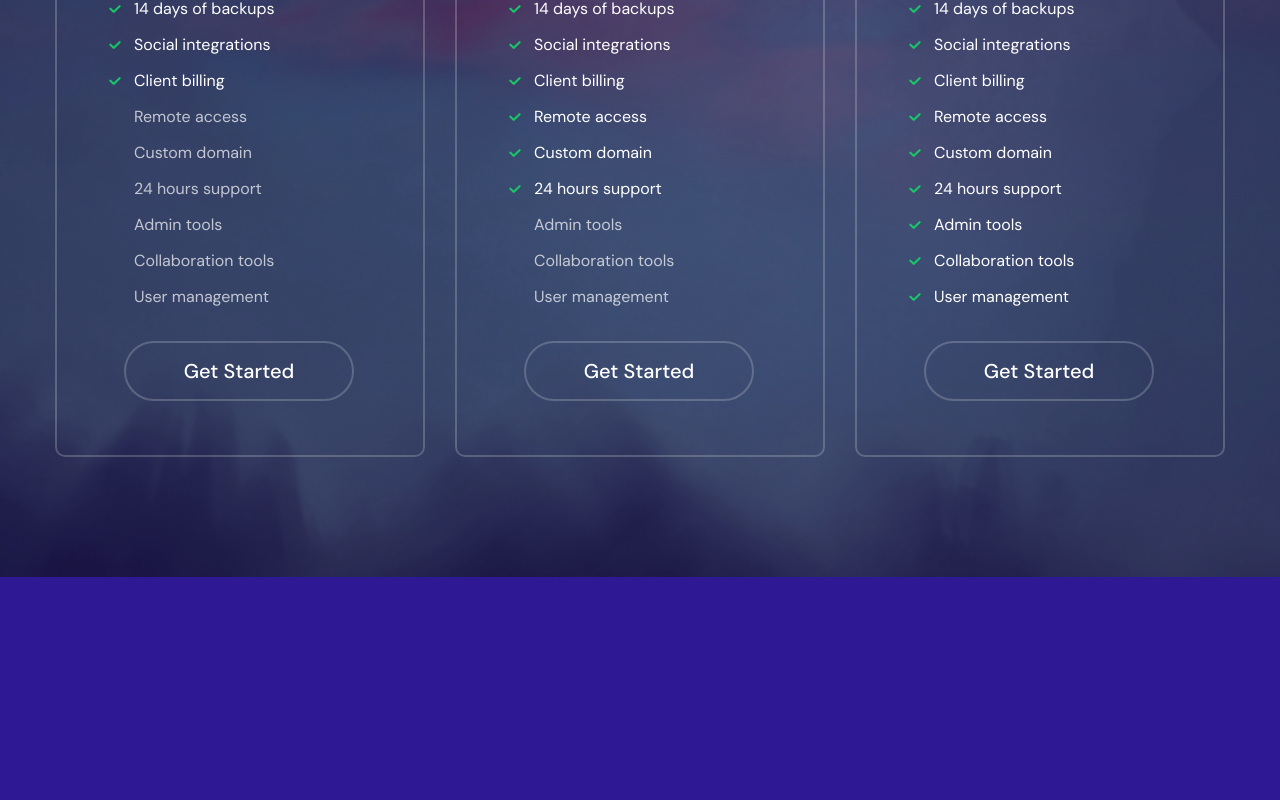
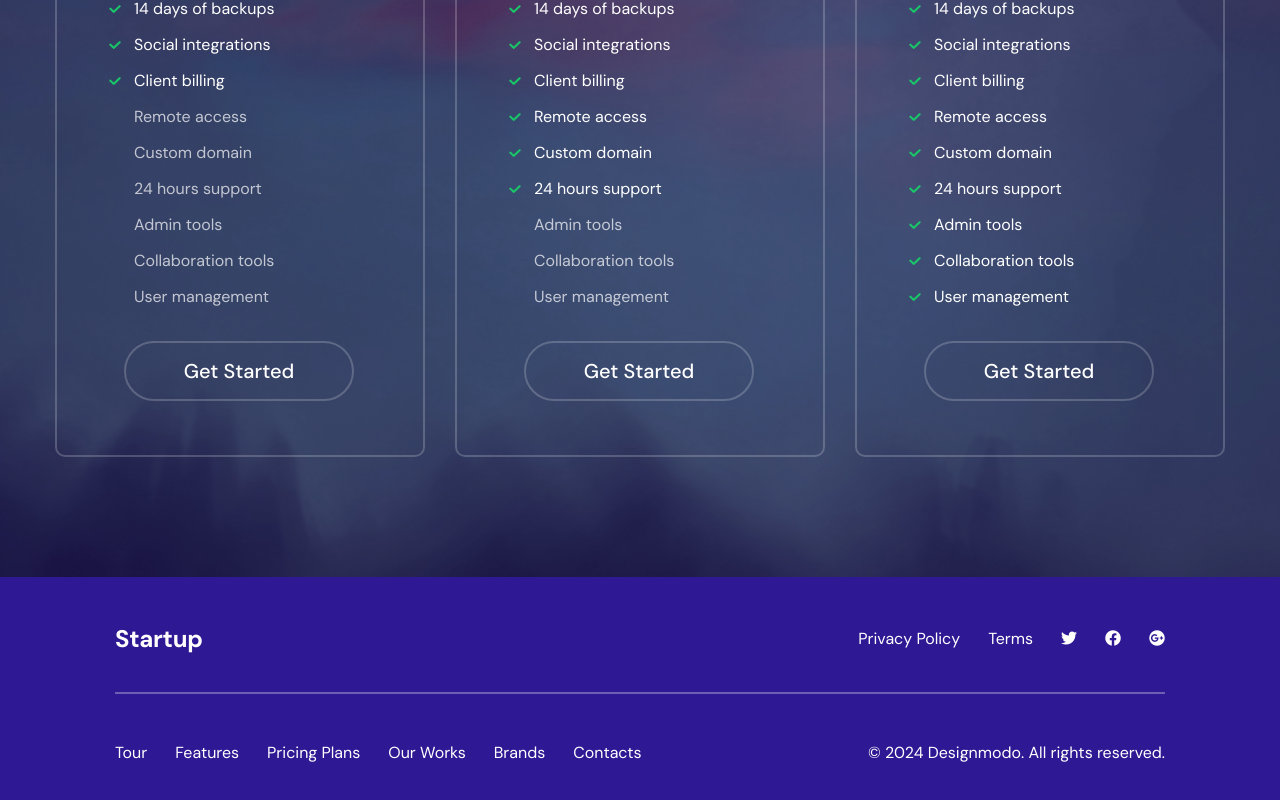
Before and after one commit to Colard/designers-landing, a React (Vite) app: page / in a window 1280 px wide. Shown: the part 7641-8441 px from the top of the page. Before the commit the page ends 8218 px from the top, so only its background shows below. Built offline with nearby package versions, Linux system fonts and the light colour scheme.

Commit message:
create footer

```diff
--- a/src/App.tsx
+++ b/src/App.tsx
@@ -2,6 +2,7 @@ import CallToAction from "./Sections/CallToAction/CallToAction";
 import Contact from "./Sections/Contact/Contact";
 import Content from "./Sections/Content/Content";
 import Features from "./Sections/Features/Features";
+import Footer from "./Sections/Footer/Footer";
 import FormPage from "./Sections/FormPage/FormPage";
 import Header from "./Sections/Header/Header";
 import Hero from "./Sections/Hero/Hero";
@@ -15,17 +16,18 @@ function App() {
     <>
       <Header />
       <main>
-        <Hero />
-        <Content />
-        <Features />
-        <FormPage />
-        <Testimonial />
-        <CallToAction />
-        <ShowCase />
-        <Team />
-        <Contact />
-        <PricingTable />
+        <Hero id="hero"/>
+        <Content id="content"/>
+        <Features id="features"/>
+        <FormPage id="form-page"/>
+        <Testimonial id="testimonial"/>
+        <CallToAction id="call-to-action"/>
+        <ShowCase id="show-case"/>
+        <Team id="team"/>
+        <Contact id="contact"/>
+        <PricingTable id="pricing-table"/>
       </main>
+      <Footer />
     </>
   );
 }
--- /dev/null
+++ b/src/Sections/Footer/Footer.module.scss
@@ -0,0 +1,42 @@
+.footer {
+  padding: 4.9rem 11.5rem 4.4rem 11.5rem;
+  font-size: 1.6rem;
+  font-weight: 400;
+  line-height: 2.6rem;
+  color: var(--white);
+  background-color: var(--footer);
+  a {
+    color: var(--white);
+    transition: all 0.3s ease;
+
+    &:hover {
+      opacity: 0.6;
+    }
+}
+
+  &__row {
+    display: flex;
+    align-items: top;
+    justify-content: space-between;
+  }
+
+  hr {
+    width: 100%;
+    height: 0.2rem;
+    background-color: var(--white);
+    opacity: 0.3;
+    margin-top: 4rem;
+    margin-bottom: 4.6rem;
+  }
+
+  &__project-name {
+    font-size: 2.4rem;
+    font-weight: bold;
+    letter-spacing: -0.029rem;
+  }
+
+  &__nav {
+    display: flex;
+    gap: 2.8rem;
+  }
+}
--- /dev/null
+++ b/src/Sections/Footer/Footer.tsx
@@ -0,0 +1,50 @@
+import React from "react";
+import styles from "./Footer.module.scss";
+
+let Footer: React.FC<Omit<
+  React.ComponentPropsWithoutRef<"footer">,
+  "children"
+>> = React.memo(({ ...rest }) => {
+  return (
+    <footer className={styles["footer"]} {...rest}>
+      <div className={styles["footer__row"]}>
+        <p className={styles["footer__project-name"]}>Startup</p>
+
+        <nav className={styles["footer__nav"]}>
+          <a href="" target="_blank" rel="noreferrer">
+            Privacy Policy
+          </a>
+          <a href="" target="_blank" rel="noreferrer">
+            Terms
+          </a>
+          <a href="" target="_blank" rel="noreferrer">
+            <i className="fab fa-twitter"></i>
+          </a>
+          <a href="" target="_blank" rel="noreferrer">
+            <i className="fab fa-facebook"></i>
+          </a>
+          <a href="" target="_blank" rel="noreferrer">
+            <i className="fab fa-google-plus"></i>
+          </a>
+        </nav>
+      </div>
+      <hr />
+      <div className={styles["footer__row"]}>
+        <nav className={styles["footer__nav"]}>
+          <a href="#call-to-action">Tour</a>
+          <a href="#features">Features</a>
+          <a href="#pricing-table">Pricing Plans</a>
+          <a href="#show-case">Our Works</a>
+          <a href="#">Brands</a>
+          <a href="#contact">Contacts</a>
+        </nav>
+
+        <p className={styles["footer__copyright"]}>
+          © 2024 Designmodo. All rights reserved.
+        </p>
+      </div>
+    </footer>
+  );
+});
+
+export default Footer;
```
Also changed, not shown: 1 other file (tests, documents, lock files or other folders).
